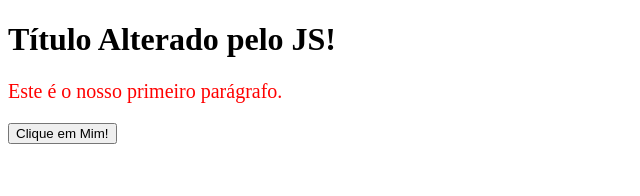
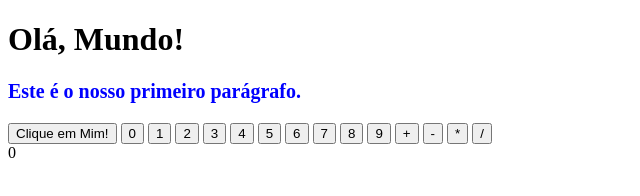
Before and after one commit to ivannhabilis/curso-javascript-intensivo, a plain HTML site: page index.html in a window 1280 px wide. Shown: the whole page, without its empty margins (0-640 px from the left). Drawn offline with Linux system fonts and the light colour scheme.

Commit message:
Concatenando numeros no visor

```diff
--- a/index.html
+++ b/index.html
@@ -9,6 +9,25 @@
     <p class="paragrafo">Este é o nosso primeiro parágrafo.</p>
     <button id="botao-magico">Clique em Mim!</button>
 
+    <button id="btn_0" class="numero">0</button>
+    <button id="btn_1" class="numero">1</button>
+    <button id="btn_2" class="numero">2</button>
+    <button id="btn_3" class="numero">3</button>
+    <button id="btn_4" class="numero">4</button>
+    <button id="btn_5" class="numero">5</button>
+    <button id="btn_6" class="numero">6</button>
+    <button id="btn_7" class="numero">7</button>
+    <button id="btn_8" class="numero">8</button>
+    <button id="btn_9" class="numero">9</button>
+
+    <button id="op_adicao">+</button>
+    <button id="op_subtracao">-</button>
+    <button id="op_multiplicacao">*</button>
+    <button id="op_divisao">/</button>
+
+    <div class="visor">0</div>
+
+
     <script src="script.js"></script>
 </body>
 </html>
--- a/script.js
+++ b/script.js
@@ -1,14 +1,43 @@
-alert("Meu JavaScript está funcionando!");
+// alert("Meu JavaScript está funcionando!");
 
 // Selecionando o título (você já fez isso)
 let titulo = document.getElementById('titulo-principal');
 
+
 // MODIFICANDO o texto dele
-titulo.textContent = "Título Alterado pelo JS!";
+// titulo.textContent = "Título Alterado pelo JS!";
 
 // Selecionando o parágrafo (você já fez isso)
 let paragrafo = document.querySelector('.paragrafo');
 
 // MODIFICANDO a cor do texto dele
-paragrafo.style.color = 'red';
+paragrafo.style.color = 'blue';
 paragrafo.style.fontSize = '20px'; // Aumentando a fonte
+paragrafo.style.fontWeight = 'bold'; // Deixando o texto em negrito
+
+let botaoMagico = document.getElementById('botao-magico');
+
+botaoMagico.addEventListener('click', function() {
+    // Mudando o texto do botão quando clicado
+    titulo.textContent = "O poder do evento!";
+    console.log("Fui clicado!");
+
+    // alert("A mágica do evento aconteceu!");
+})
+
+const botoesNumeros = document.querySelectorAll('.numero');
+
+const visor = document.querySelector('.visor');
+
+botoesNumeros.forEach(botao => {
+
+    botao.addEventListener('click', function() {
+
+
+        const numeroClicado = botao.textContent;
+        visor.textContent += numeroClicado; // Adiciona o número ao visor
+
+
+        console.log(`Cliquei no botão ${numeroClicado}!`);
+    });
+});
```
